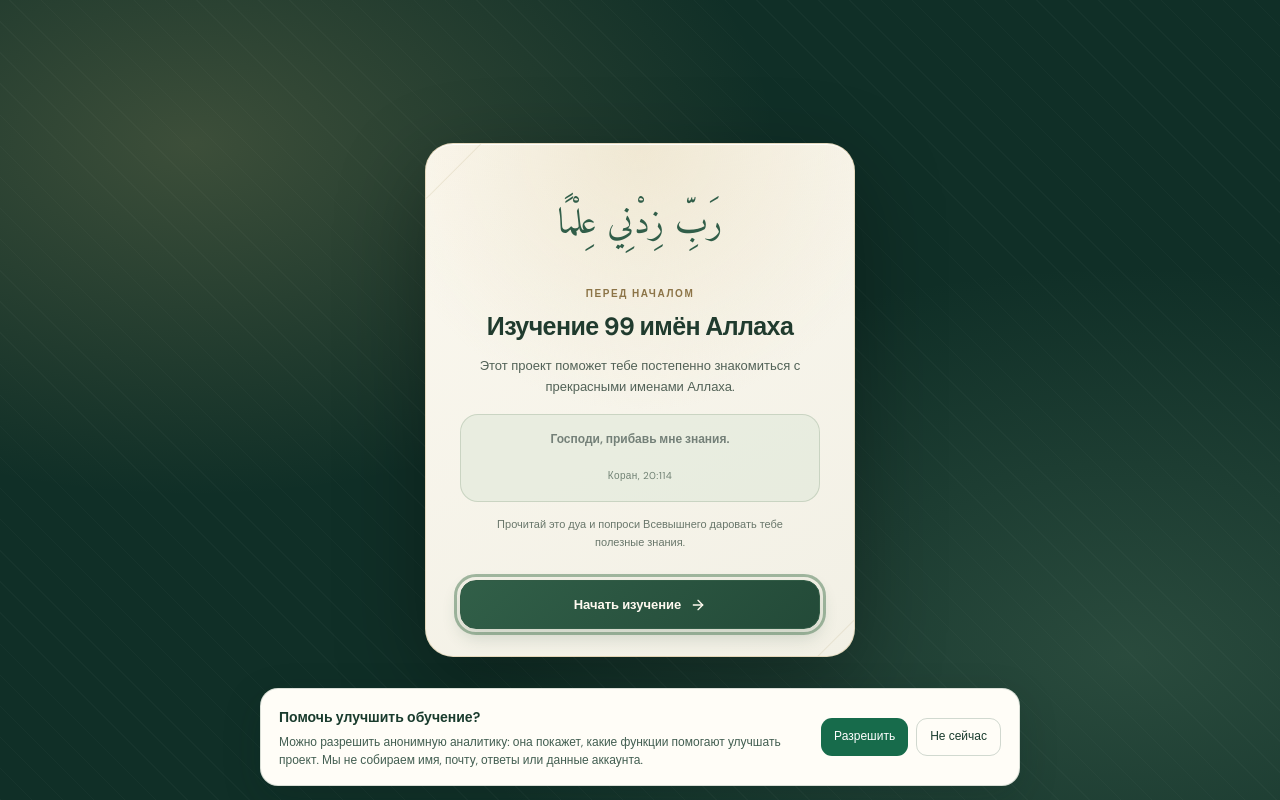
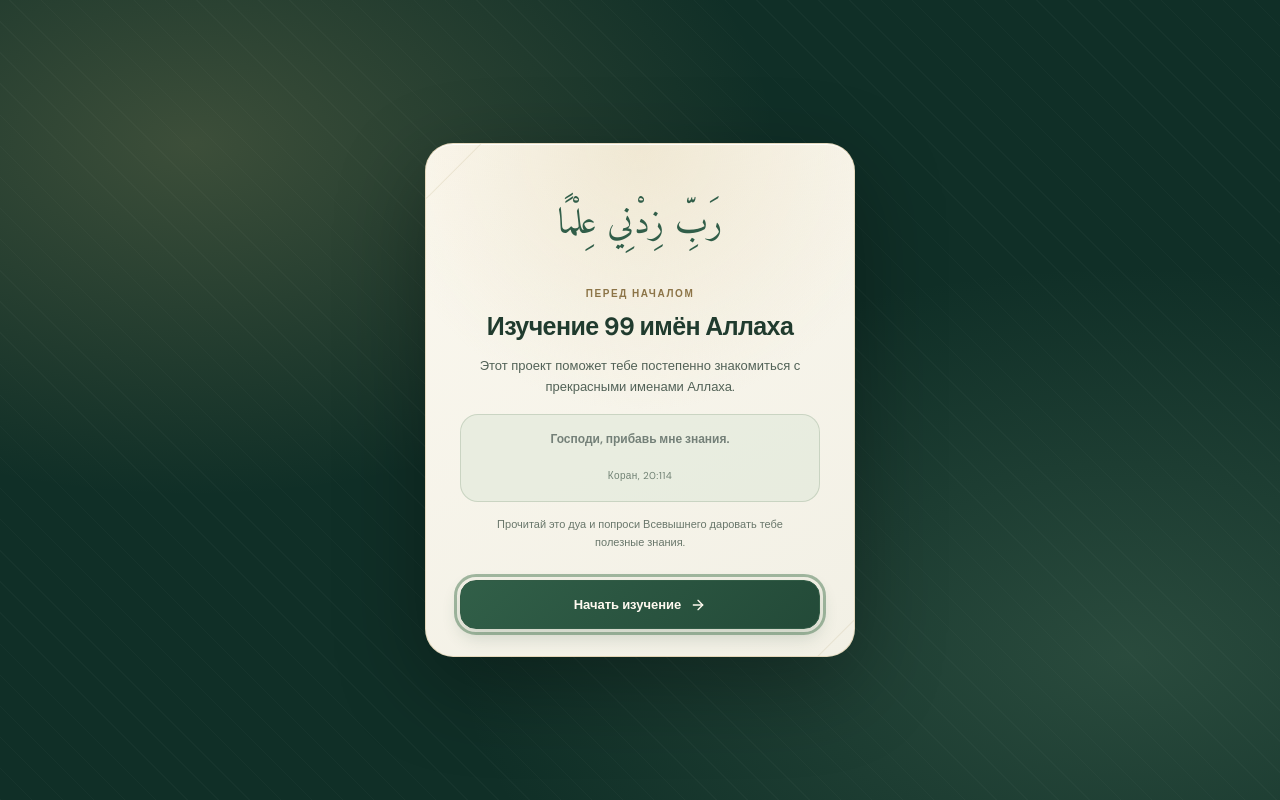
Before and after one commit to iamaldamov/99-names-of-allah, a React (Vite) app: page / in a window 1280 px wide. Shown: the top 800 px of the page. Built offline with nearby package versions, Linux system fonts and the light colour scheme; no server answers; the database is empty.

Commit message:
Keep consent notice in normal page flow

```diff
--- a/src/styles.css
+++ b/src/styles.css
@@ -1180,16 +1180,14 @@ input, select, textarea, .account-form input {
 
 /* Optional analytics consent: visible, explicit and non-blocking. */
 .analytics-consent {
-  position: fixed;
-  z-index: 1200;
-  inset-inline: max(14px, env(safe-area-inset-left)) max(14px, env(safe-area-inset-right));
-  bottom: max(14px, env(safe-area-inset-bottom));
+  position: relative;
+  z-index: 2;
   display: flex;
   align-items: center;
   justify-content: space-between;
   gap: 18px;
-  max-width: 760px;
-  margin-inline: auto;
+  width: min(760px, calc(100% - 28px));
+  margin: 12px auto 20px;
   padding: 16px 18px;
   border: 1px solid var(--border, rgba(25, 70, 52, .16));
   border-radius: 18px;
```
